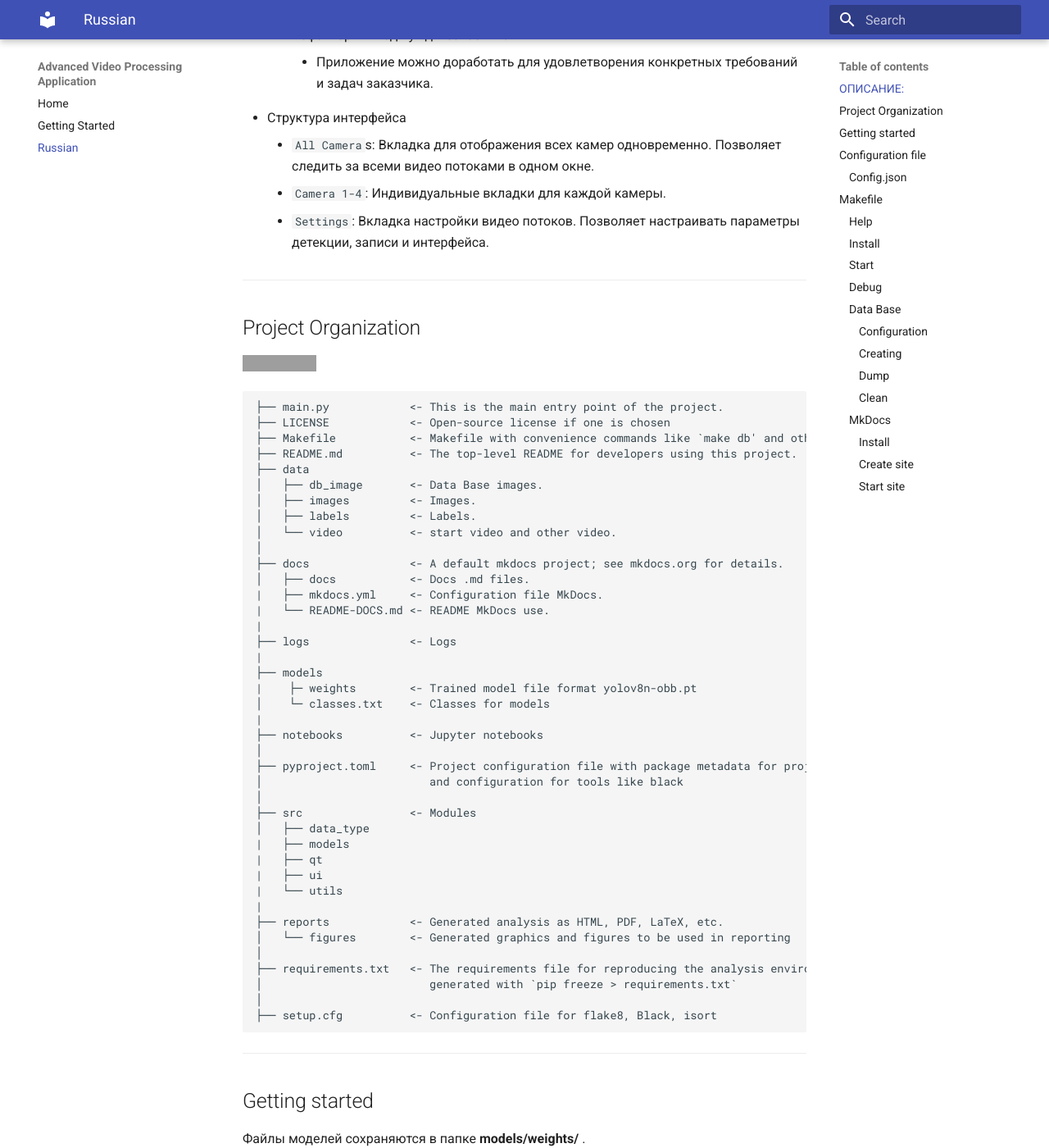
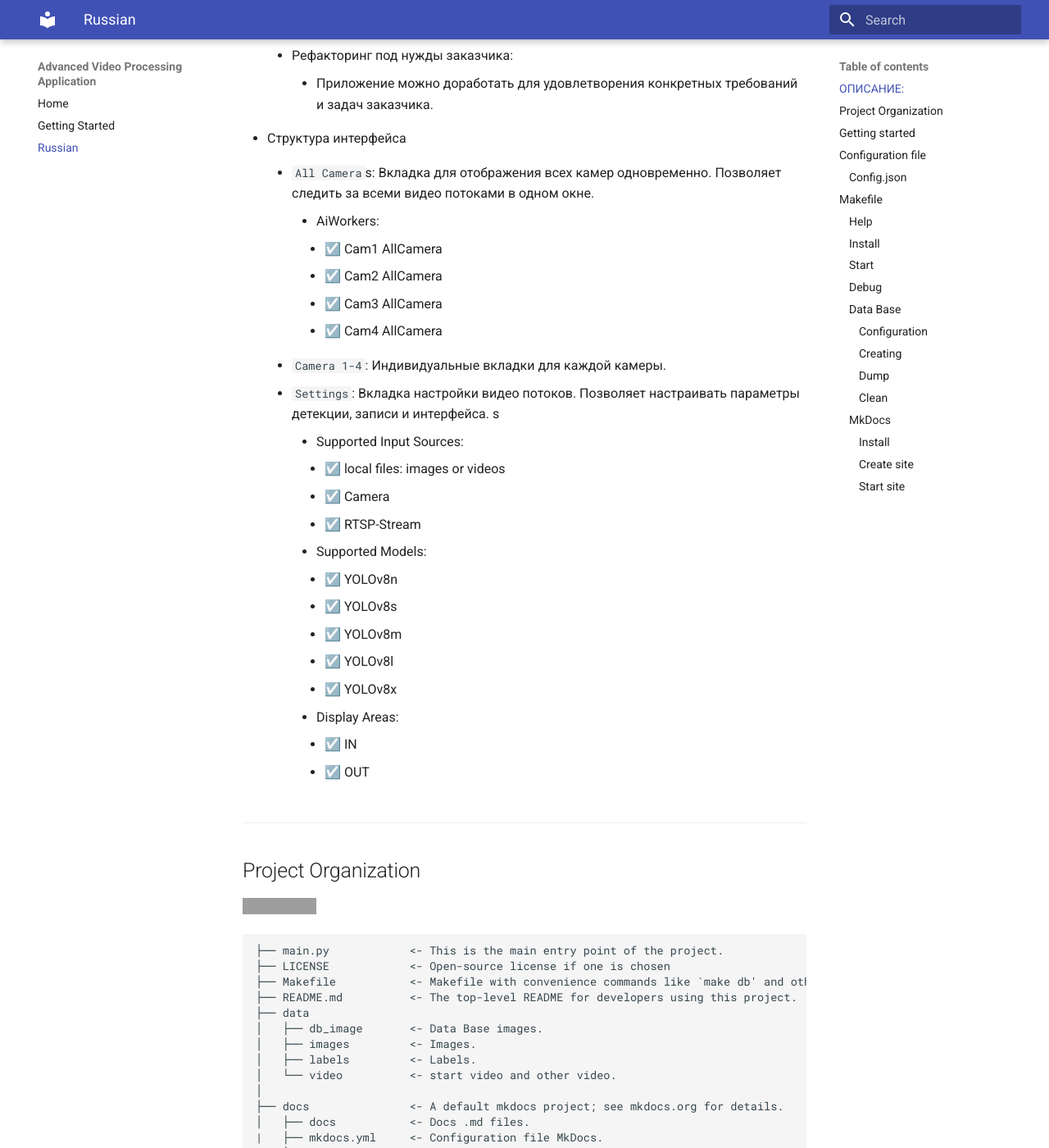
Before and after one commit to OlegShamaev/GUI-YOLOv8-OBB-4-STREAMS, an MkDocs documentation site: the page built from docs/docs/rus.md, in a window 1280 px wide and 1400 px high, scrolled down 2174 px. Shown: the whole window at 82% size. Built offline with MkDocs 1.6.1 and Material for MkDocs 9.7.7, drawn with Linux system fonts in a browser that asks for light colours; some of the changed text lies outside the part shown; grey boxes are pictures that could not be loaded.

Commit message:
changes docs

```diff
--- a/docs/docs/rus.md
+++ b/docs/docs/rus.md
@@ -62,9 +62,41 @@ _______________________________________
 - Структура интерфейса
 
     - `All Camera`s: Вкладка для отображения всех камер одновременно. Позволяет следить за всеми видео потоками в одном окне.
+
+        <ul>
+        <li>AiWorkers:</li>
+        <ul>
+            <li>☑️ Cam1 AllCamera</li>
+            <li>☑️ Cam2 AllCamera</li>
+            <li>☑️ Cam3 AllCamera</li>
+            <li>☑️ Cam4 AllCamera</li>
+        </ul>
+        </ul>
+
     - `Camera 1-4`: Индивидуальные вкладки для каждой камеры.
     - `Settings`: Вкладка настройки видео потоков. Позволяет настраивать параметры детекции, записи и интерфейса.
-
+s
+        <ul>
+        <li>Supported Input Sources:</li>
+        <ul>
+            <li>☑️ local files: images or videos</li>
+            <li>☑️ Camera</li>
+            <li>☑️ RTSP-Stream</li>
+        </ul>
+        <li>Supported Models:</li>
+        <ul>
+            <li>☑️ YOLOv8n</li>
+            <li>☑️ YOLOv8s</li>
+            <li>☑️ YOLOv8m</li>
+            <li>☑️ YOLOv8l</li>
+            <li>☑️ YOLOv8x</li>
+        </ul>
+        <li>Display Areas:</li>
+        <ul>
+            <li>☑️ IN</li>
+            <li>☑️ OUT</li>
+        </ul>
+        </ul>
 
 
 ---------------------------------------------------------------------------------------------------------------
```
Also changed, not shown: other parts of docs/docs/rus.md (+1 -1 lines), docs/docs/index.md (+17 -0 lines), README.md.
